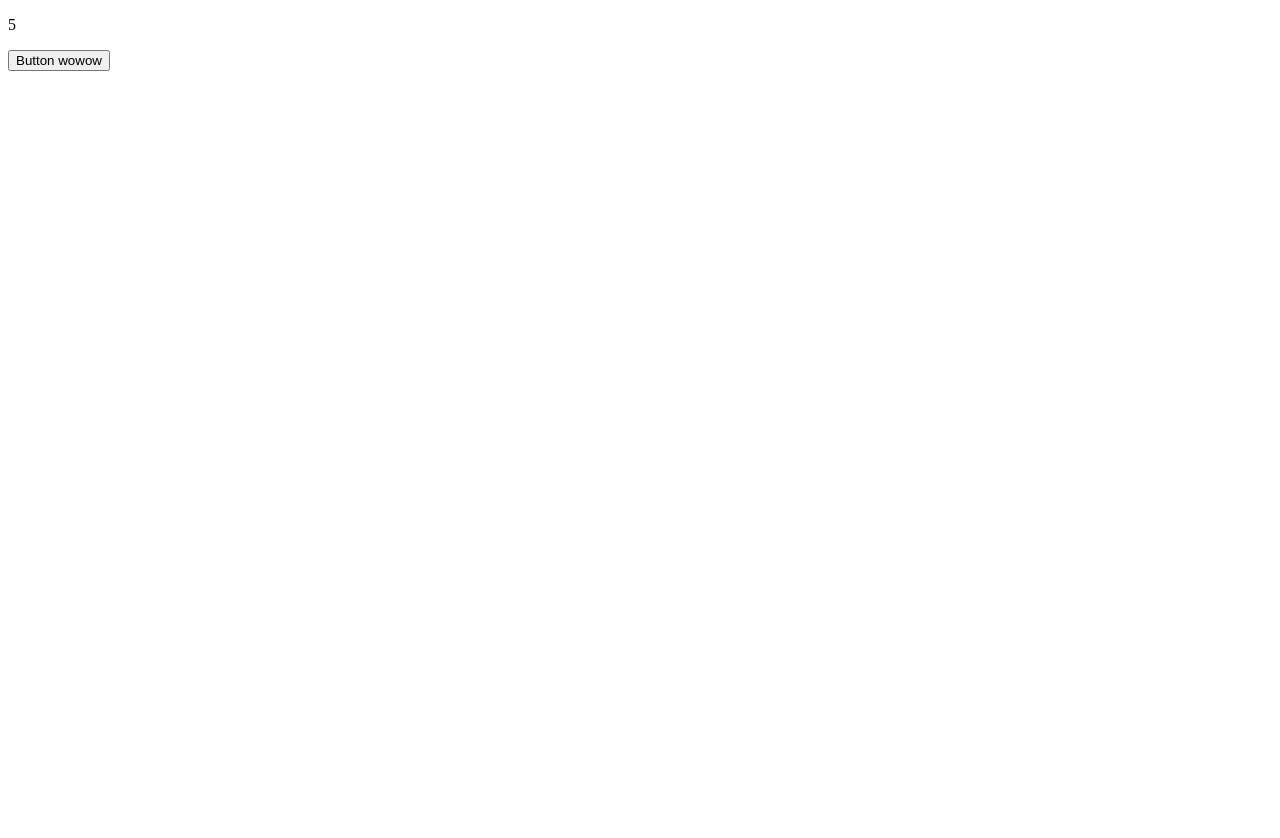
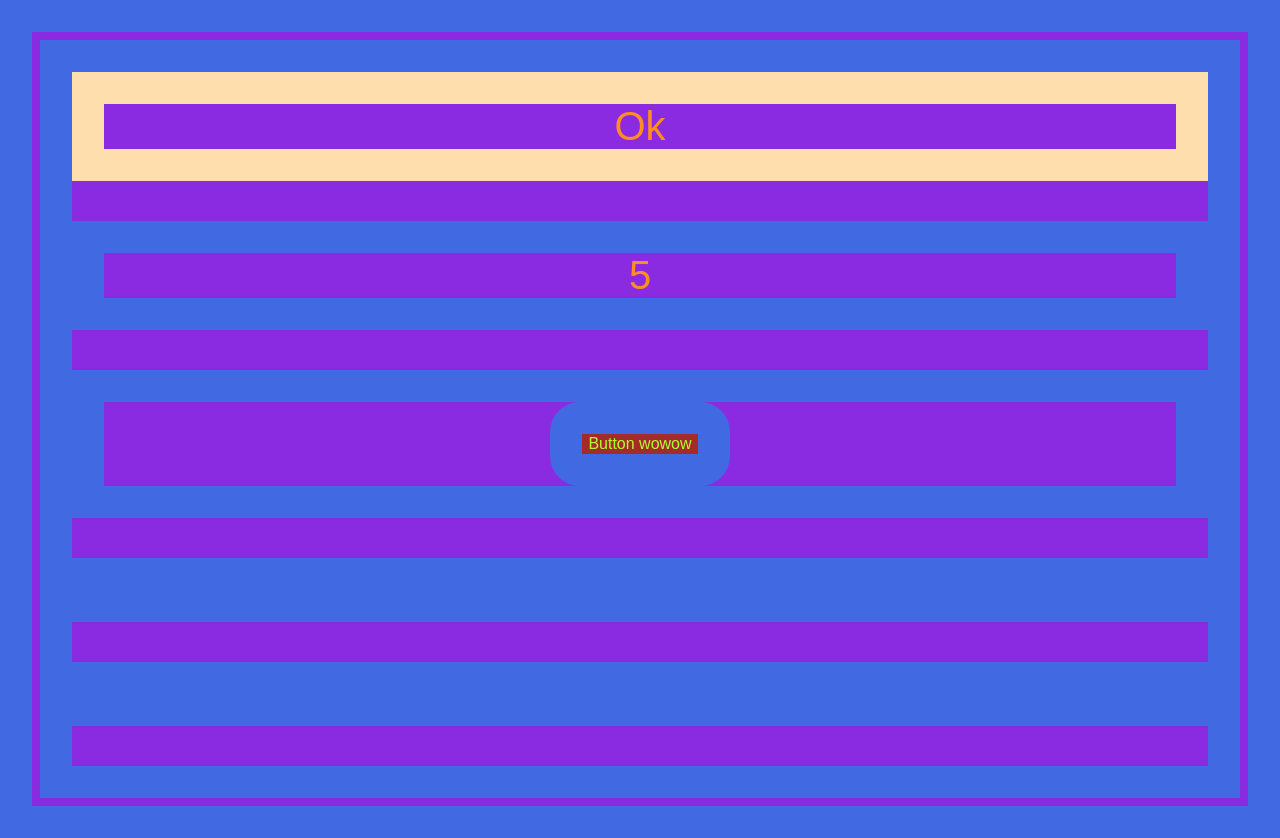
Before and after one commit to spaMSGB/literate-succotash, a plain HTML site: page index.html in a window 1280 px wide. Before the commit the page ends 800 px from the top, so only its background shows below. Drawn offline with Linux system fonts and the light colour scheme.

Commit message:
Add files via upload

```diff
--- a/index.html
+++ b/index.html
@@ -2,8 +2,26 @@
 <html lang="en">
     <head>
         <title>Test wowowow</title>
+        <header style ="border:2pc solid navajowhite">Ok</header>
     </head>
     <body>
+        <style>
+            * {
+                background-color: blueviolet;
+                color:rgb(255, 141, 35);
+                font-family: fantasy;
+                font-size: 40px;
+                text-align: center;
+                border:2pc solid royalblue
+            }
+            button {
+                background-color: brown;
+                color: greenyellow;
+                font-size: 16px;
+                font: message-box;
+                border-radius: 30px;
+            }
+        </style>
         <p id = "yo"></p>
         <script>
             let x = 5;
```
